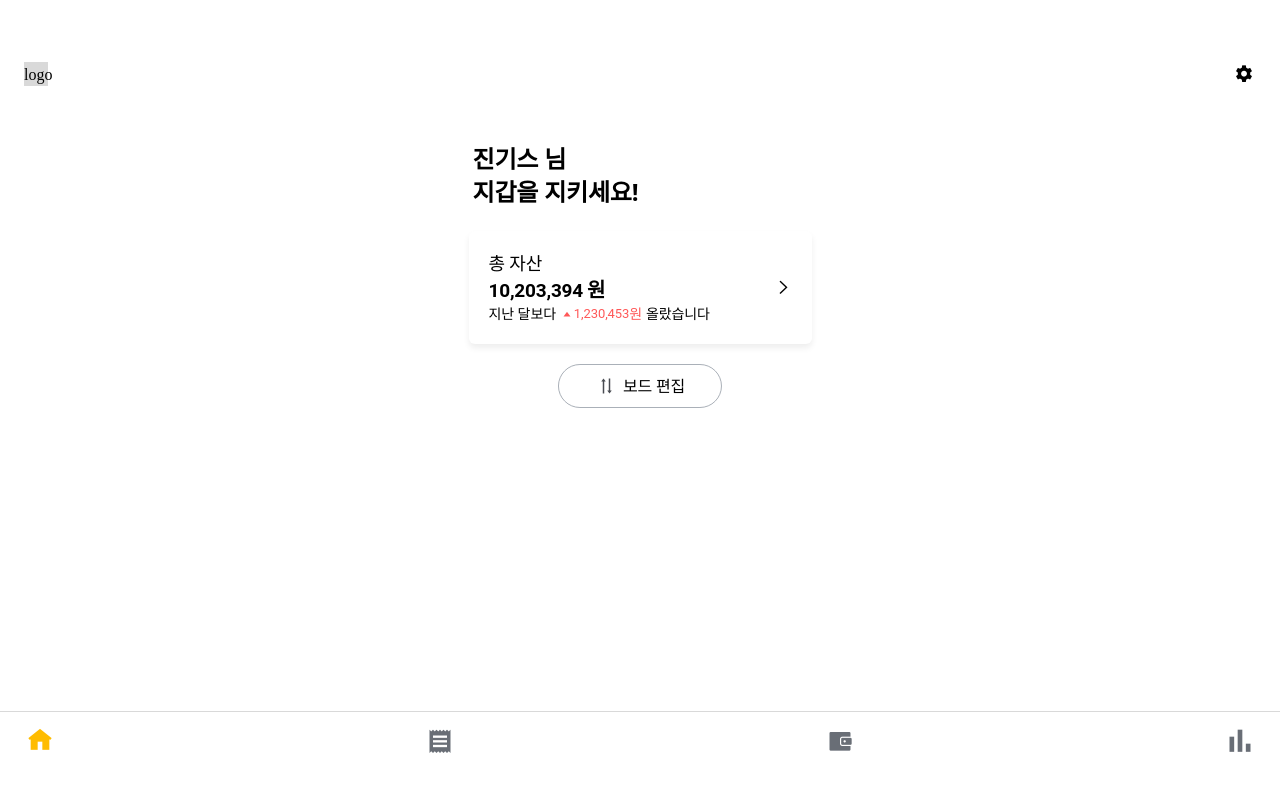
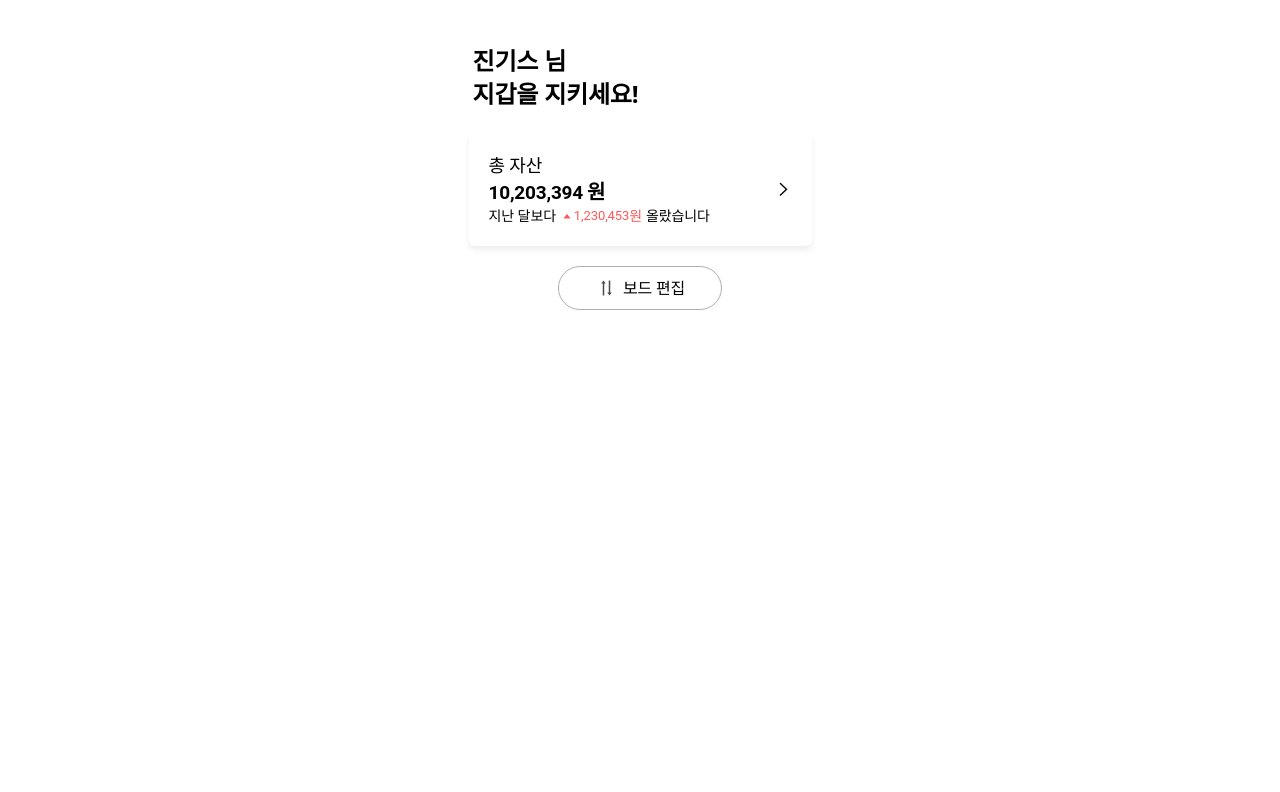
Before and after one commit to JGStudy/MoneyDefenseJGS, a Vue app in the folder MoneyDefenseJGS/: page / in a window 1280 px wide. Shown: the top 792 px of the page. Built offline with nearby package versions, Linux system fonts and the light colour scheme.

Commit message:
Feat: App.vue 및 AppLayoutPage.vue 수정: 작성방법이 달라졌으니 참고 바람

```diff
--- a/MoneyDefenseJGS/src/App.vue
+++ b/MoneyDefenseJGS/src/App.vue
@@ -1,11 +1,12 @@
 <template>
   <div class="w-full max-w-[375px] mx-auto px-4 relative" :class="{ dark: isDark }">
-    <AppLayout />
+    <!-- <AppLayout /> -->
+    <router-view />
   </div>
 </template>
 
 <script setup>
-import AppLayout from '@/pages/layout/AppLayoutPage.vue'
+// import AppLayout from '@/pages/layout/AppLayoutPage.vue'
 import { useThemeStore } from '@/stores/themeStore'
 import { storeToRefs } from 'pinia'
 import { watchEffect, onMounted } from 'vue' // 상태 가져오기
--- a/MoneyDefenseJGS/src/pages/layout/AppLayoutPage.vue
+++ b/MoneyDefenseJGS/src/pages/layout/AppLayoutPage.vue
@@ -1,7 +1,13 @@
 <template>
-  <Header />
+  <Header
+    :title="title"
+    :titleCustomClass="titleCustomClass"
+    :close="close"
+    :popupMessage="popupMessage"
+  />
   <div class="pt-[98px] pb-[80px] relative">
-    <router-view />
+    <slot></slot>
+    <!-- <router-view /> -->
   </div>
   <BottomBar v-if="isTabMenu" />
 </template>
@@ -15,4 +21,13 @@ import BottomBar from '@/components/common/BottomNavBar.vue'
 const route = useRoute()
 const tabMenuRoutes = ['/', '/transaction', '/transaction/calendar', '/asset', '/report']
 const isTabMenu = computed(() => tabMenuRoutes.includes(route.path))
+
+// Props
+// default 처리 시 [props함수명]=""으로 작성해 주세요.
+const props = defineProps({
+  titleCustomClass: String, // Menu 이외의 title은 font-light text-body01 로 변경해 주세요.
+  title: String,
+  close: String,
+  popupMessage: String, // 팝업을 띄우지 않는 경우도 popupMessage=""로 작성해 주세요.
+})
 </script>
```
